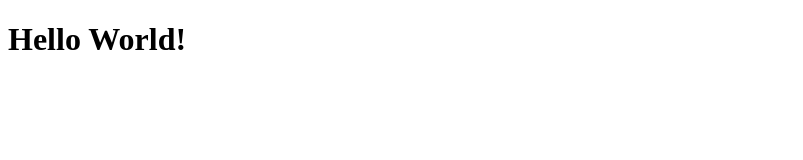
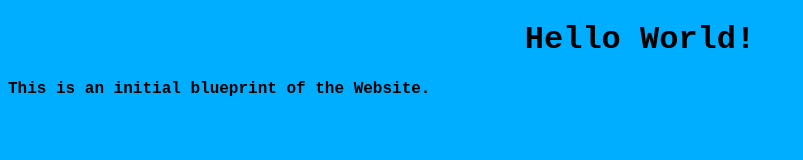
Before and after one commit to CodeHunt101/german-trip-project-phase-0, a plain HTML site: page index.html in a window 1280 px wide. Shown: the whole page, without its empty margins (0-803 px from the left). Drawn offline with Linux system fonts and the light colour scheme.

Commit message:
add style.css, connect to index.html

```diff
--- a/index.html
+++ b/index.html
@@ -1,9 +1,11 @@
 <!DOCTYPE html>
 <html lang="en">
   <head>
+    <link rel="stylesheet" href="style.css">
     <title>My Website</title>
   </head>
   <body>
     <h1>Hello World!</h1>
+    <p><strong>This is an initial blueprint of the Website.</strong></p>
   </body>
 </html>
--- /dev/null
+++ b/style.css
@@ -0,0 +1,10 @@
+body {
+  background-color: rgb(0, 174, 255);
+  font-family: 'Courier New', Courier, monospace;
+  text-align: left;
+}
+
+h1 {
+  font-family: 'Courier New', Courier, monospace;
+  text-align: center;
+}
```
